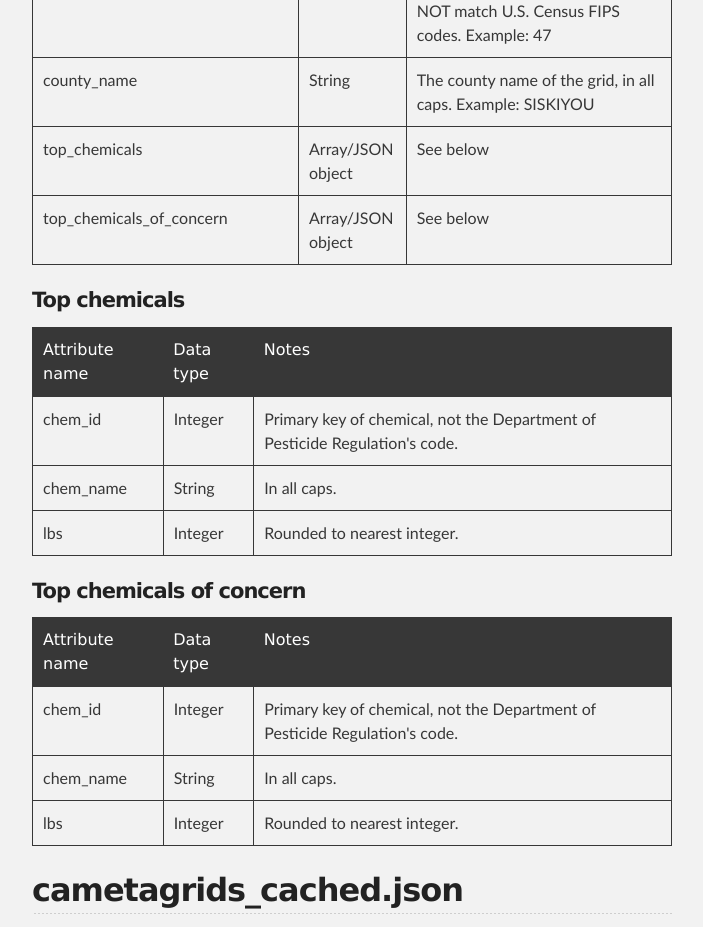
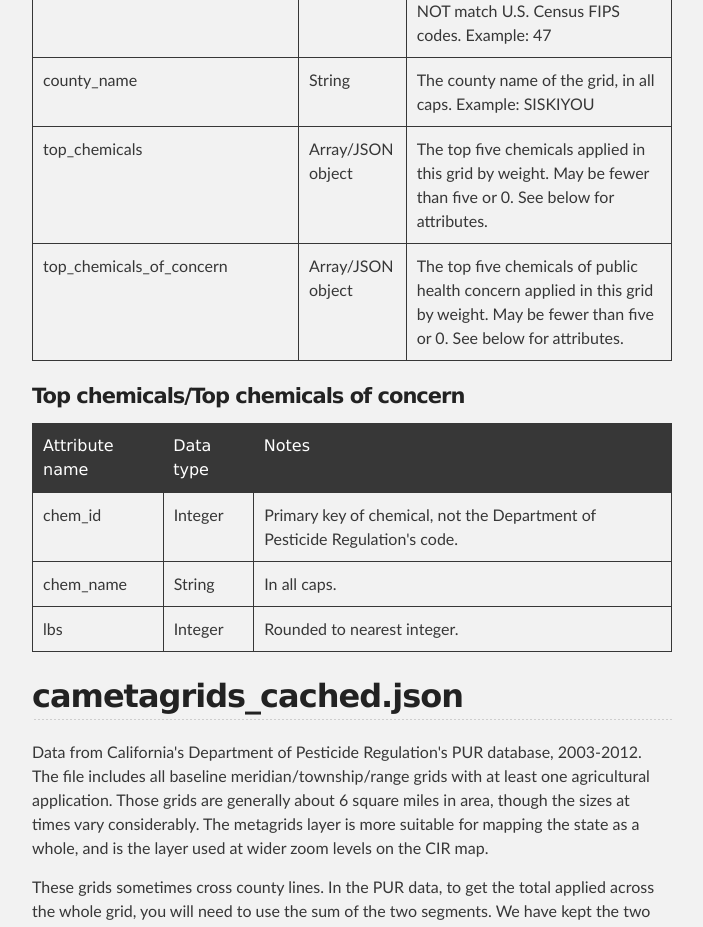
Before and after one commit to cirlabs/pesticides_data, a plain HTML site: page index.html in a window 1280 px wide. Shown: the part 1940-2867 px from the top of the page, without its empty margins (288-991 px from the left). Drawn offline with Linux system fonts and the light colour scheme.

Commit message:
updated docs.

```diff
--- a/index.html
+++ b/index.html
@@ -107,40 +107,16 @@
 <tr>
   <td>top_chemicals</td>
   <td>Array/JSON object</td>
-  <td>See below</td>
+  <td>The top five chemicals applied in this grid by weight. May be fewer than five or 0. See below for attributes.</td>
 </tr>
 <tr>
   <td>top_chemicals_of_concern</td>
   <td>Array/JSON object</td>
-  <td>See below</td>
+  <td>The top five chemicals of public health concern applied in this grid by weight. May be fewer than five or 0. See below for attributes.</td>
 </tr>
 </table>
 
-<h4>Top chemicals</h4>
-<table>
-  <tr>
-    <th>Attribute name</th>
-    <th>Data type</th>
-    <th>Notes</th>
-  </tr>
-  <tr>
-    <td>chem_id</td>
-    <td>Integer</td>
-    <td>Primary key of chemical, not the Department of Pesticide Regulation's code.</td>
-  </tr>
-  <tr>
-    <td>chem_name</td>
-    <td>String</td>
-    <td>In all caps.</td>
-  </tr>
-  <tr>
-    <td>lbs</td>
-    <td>Integer</td>
-    <td>Rounded to nearest integer.</td>
-  </tr>
-</table>
-
-<h4>Top chemicals of concern</h4>
+<h4>Top chemicals/Top chemicals of concern</h4>
 <table>
   <tr>
     <th>Attribute name</th>
```
